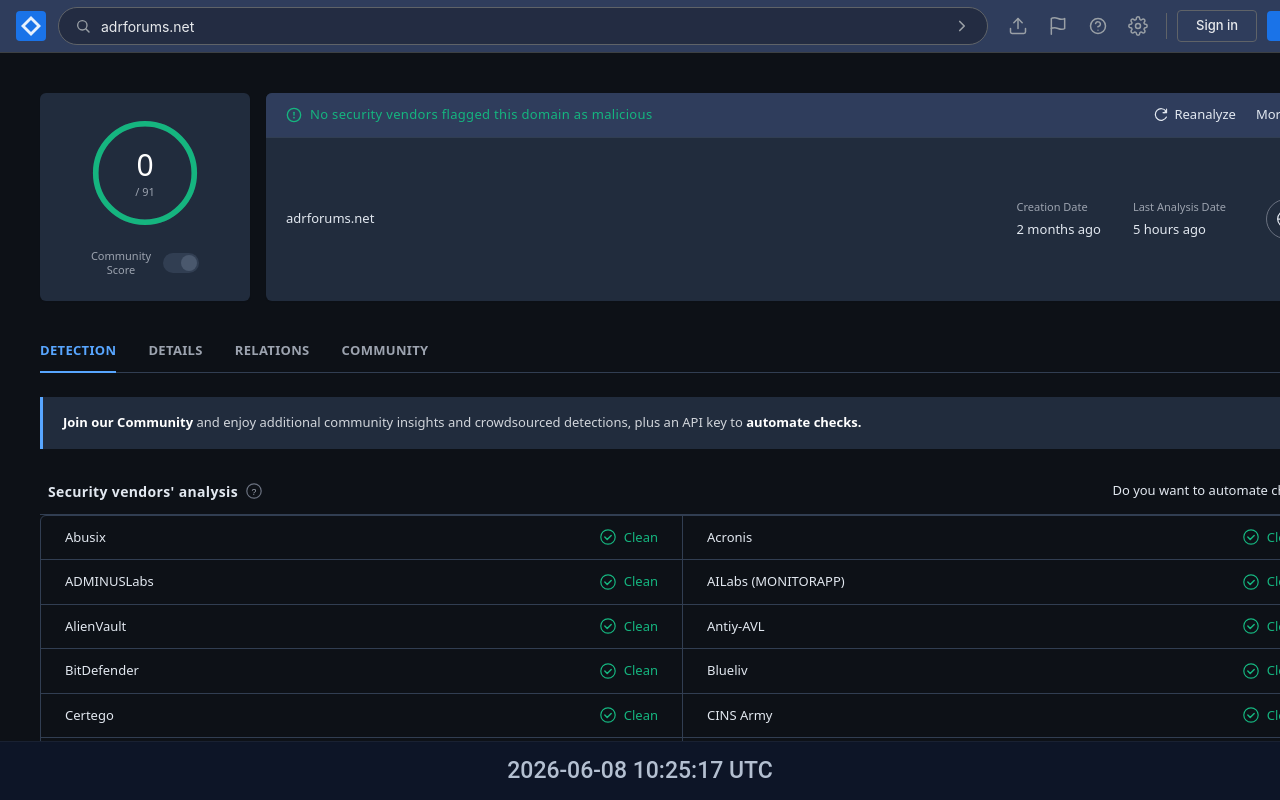
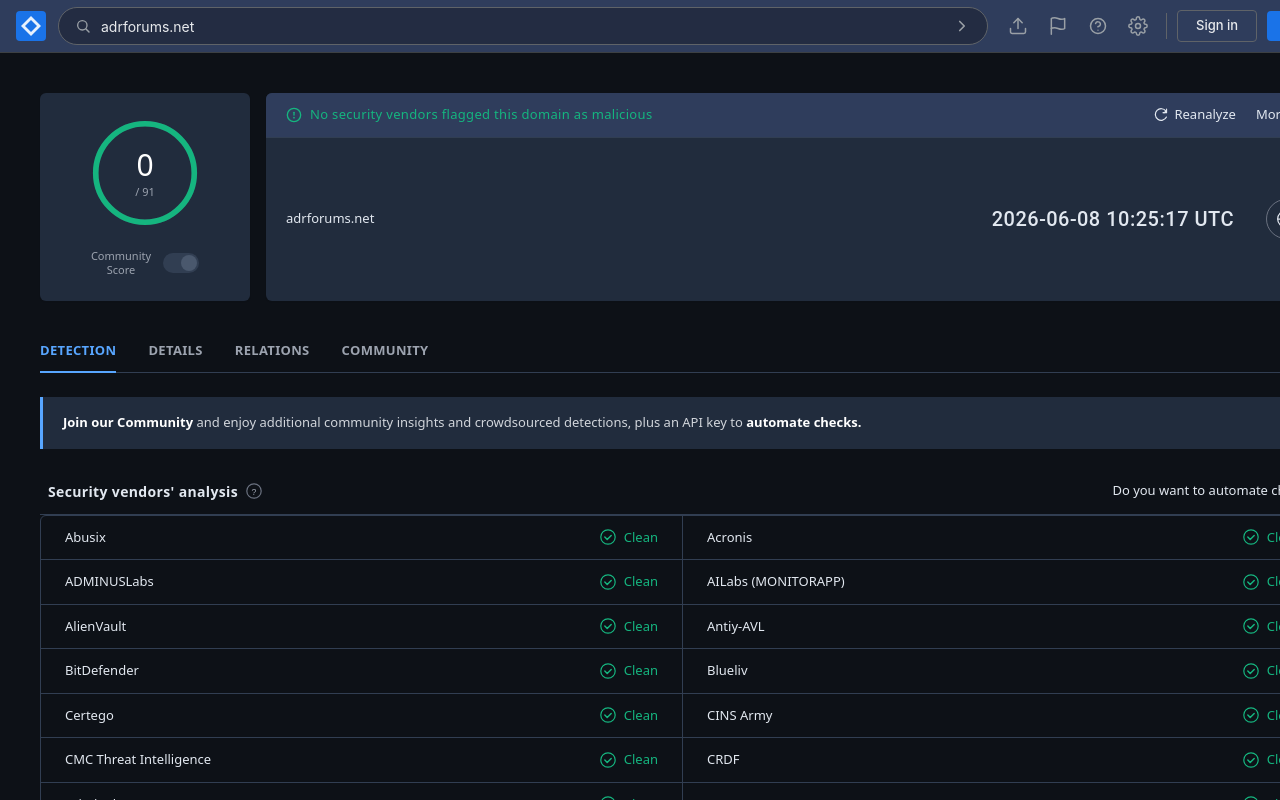
Before and after one commit to RaselMridha792/virus-total-dan6, a Next.js app: page / in a window 1280 px wide. Shown: the top 800 px of the page. Built offline with nearby package versions, Linux system fonts and the light colour scheme.

Commit message:
add timer uper section of my page

```diff
--- a/app/page.tsx
+++ b/app/page.tsx
@@ -3,7 +3,7 @@
 import SearchHeader from "@/components/SearchHeader";
 import DateInfoCards from "@/components/DateInfoCards";
 import DomainReportMock from "@/components/DomainReportMock";
-import TimestampFooter from "@/components/TimestampFooter";
+// import TimestampFooter from "@/components/TimestampFooter";
 
 export default function Home() {
   const [domain, setDomain] = useState("adrforums.net");
@@ -13,7 +13,7 @@
       <SearchHeader domain={domain} onSearch={setDomain} />
       <DateInfoCards domain={domain} />
       <DomainReportMock domain={domain} />
-      <TimestampFooter />
+      {/* <TimestampFooter /> */}
     </div>
   );
 }
--- a/components/DateInfoCards.tsx
+++ b/components/DateInfoCards.tsx
@@ -1,25 +1,60 @@
 "use client";
+import { useEffect, useRef, useState } from "react";
 
 interface DateInfoCardsProps {
   domain: string;
 }
 
+// 🕒 UTC Time Helpers (আপনার ফুটার থেকে নেওয়া)
+function getUTCString(): string {
+  const now = new Date();
+  const y = now.getUTCFullYear();
+  const mo = String(now.getUTCMonth() + 1).padStart(2, "0");
+  const d = String(now.getUTCDate()).padStart(2, "0");
+  const h = String(now.getUTCHours()).padStart(2, "0");
+  const mi = String(now.getUTCMinutes()).padStart(2, "0");
+  const s = String(now.getUTCSeconds()).padStart(2, "0");
+  return `${y}-${mo}-${d} ${h}:${mi}:${s} UTC`;
+}
+
+function toPickerFormat(val: string): string {
+  try {
+    return val.replace(" UTC", "").replace(" ", "T").slice(0, 16);
+  } catch {
+    return "";
+  }
+}
+
+function fromPickerFormat(val: string): string {
+  if (!val) return "";
+  const [date, time] = val.split("T");
+  return `${date} ${time}:00 UTC`;
+}
+
 export default function DateInfoCards({ domain }: DateInfoCardsProps) {
+  const [value, setValue] = useState("");
+  const pickerRef = useRef<HTMLInputElement>(null);
+
+  useEffect(() => {
+    setValue(getUTCString());
+  }, []);
+
+  const handleClick = () => {
+    pickerRef.current?.showPicker?.();
+    pickerRef.current?.focus();
+  };
+
   return (
-    <div className="w-full  mx-auto px-10 my-10 font-sans">
+    <div className="w-full mx-auto px-10 my-10 font-sans">
 
-      {/* 🚀 Main Container with Gap between Left and Right Cards */}
+      {/* 🚀 Main Container */}
       <div className="flex flex-col md:flex-row gap-4">
 
         {/* 🟢 LEFT CARD: Score Card */}
         <div className="bg-[#212c3d] rounded-md p-6 flex flex-col items-center justify-center min-w-[210px] shadow-sm">
-
-          {/* Progress Circle */}
           <div className="relative w-28 h-28 flex flex-col items-center justify-center mb-5">
             <svg className="absolute inset-0 w-full h-full transform -rotate-90" viewBox="0 0 100 100">
-              {/* Background Track */}
               <circle cx="50" cy="50" r="44" fill="none" stroke="#313e52" strokeWidth="5" />
-              {/* Green Progress Track */}
               <circle
                 cx="50" cy="50" r="44"
                 fill="none"
@@ -34,12 +69,10 @@
             <div className="text-gray-400 text-[11px] font-medium relative z-10 mt-1">/ 91</div>
           </div>
 
-          {/* Bottom Labels & Toggle */}
           <div className="flex items-center gap-3">
             <div className="text-gray-400 text-[11px] text-center leading-tight">
               Community<br />Score
             </div>
-            {/* Small Toggle Switch */}
             <div className="w-9 h-5 bg-[#313e52] rounded-full flex items-center justify-end px-0.5 cursor-pointer">
               <div className="w-4 h-4 bg-[#4a586d] rounded-full"></div>
             </div>
@@ -49,10 +82,9 @@
         {/* 🔵 RIGHT CARD: Information Card */}
         <div className="flex-1 flex flex-col bg-[#212c3d] rounded-md overflow-hidden shadow-sm">
 
-          {/* Top Row: Alert & Actions (Lighter Background) */}
+          {/* Top Row: Alert & Actions */}
           <div className="bg-[#2F3D5C] px-5 py-3 flex items-center justify-between border-b border-[#313e52]">
             <div className="flex items-center gap-2">
-              {/* Info Icon (i) */}
               <svg width="16" height="16" viewBox="0 0 24 24" fill="none" className="text-[#15b57f] shrink-0">
                 <circle cx="12" cy="12" r="10" stroke="currentColor" strokeWidth="2"/>
                 <line x1="12" y1="16" x2="12.01" y2="16" stroke="currentColor" strokeWidth="2.5" strokeLinecap="round"/>
@@ -64,14 +96,12 @@
             </div>
 
             <div className="flex items-center gap-5">
-              {/* Reanalyze Button */}
               <button className="flex items-center gap-1.5 text-[#e2e8f0] hover:text-white text-[13px] font-medium transition-colors">
                 <svg width="14" height="14" viewBox="0 0 24 24" fill="none" stroke="currentColor" strokeWidth="2">
                   <path d="M21.5 2v6h-6M21.34 15.57a10 10 0 1 1-.92-10.27l-3.27 3.27" strokeLinecap="round" strokeLinejoin="round"/>
                 </svg>
                 Reanalyze
               </button>
-              {/* More Button */}
               <button className="flex items-center gap-1 text-[#e2e8f0] hover:text-white text-[13px] font-medium transition-colors">
                 More
                 <svg width="14" height="14" viewBox="0 0 24 24" fill="none" stroke="currentColor" strokeWidth="2">
@@ -81,7 +111,7 @@
             </div>
           </div>
 
-          {/* Bottom Row: Domain & Dates */}
+          {/* Bottom Row: Domain & Repositioned Timestamp */}
           <div className="px-5 py-6 flex flex-col md:flex-row md:items-center justify-between flex-1">
 
             {/* Domain Name */}
@@ -89,28 +119,49 @@
               {domain}
             </div>
 
-            {/* Dates & Icon Group */}
-            <div className="flex items-center gap-8">
+            {/* 🛠️ REPOSITIONED SECTION: Replaced old dates with interactive timestamp */}
+            <div className="flex items-center gap-6 relative">
 
-              <div id="creation-date-block" className="flex flex-col">
-                <span className="text-gray-400 text-[11px] mb-1">Creation Date</span>
-                <span className="text-[#e2e8f0] text-[13px]">2 months ago</span>
+              <div className="relative">
+                {/* Clickable Timestamp Text (ক্লায়েন্ট যেখানে মার্ক করেছেন সেখানে বসানো হয়েছে) */}
+                <div
+                  onClick={handleClick}
+                  className="text-[#e2e8f0] text-[20px] font-medium tracking-wide cursor-pointer hover:text-white transition-colors"
+                  style={{ fontFamily: "Roboto, monospace, Arial, sans-serif" }}
+                >
+                  {value}
+                </div>
+
+                {/* Hidden Date Picker triggered by text click */}
+                <input
+                  ref={pickerRef}
+                  type="datetime-local"
+                  value={toPickerFormat(value)}
+                  onChange={(e) => {
+                    if (e.target.value) {
+                      setValue(fromPickerFormat(e.target.value));
+                    }
+                  }}
+                  style={{
+                    position: "absolute",
+                    top: 0,
+                    left: 0,
+                    opacity: 0,
+                    width: "100%",
+                    height: "100%",
+                    pointerEvents: "none",
+                    zIndex: -1,
+                  }}
+                />
               </div>
 
-              <div id="last-analysis-date-block" className="flex flex-col">
-                <span className="text-gray-400 text-[11px] mb-1">Last Analysis Date</span>
-                {/* 5 hours ago as per your new screenshot */}
-                <span className="text-[#e2e8f0] text-[13px]">5 hours ago</span>
-              </div>
-
-              {/* VirusTotal Specific Globe/Link Icon */}
+              {/* VirusTotal Globe/Link Icon */}
               <div className="w-10 h-10 rounded-full border border-gray-500 bg-[#212c3d] flex items-center justify-center shrink-0 ml-2 relative">
                 <svg width="20" height="20" viewBox="0 0 24 24" fill="none" stroke="#e2e8f0" strokeWidth="1.5">
                    <circle cx="12" cy="12" r="10" />
                    <path d="M2 12h20" />
                    <path d="M12 2a15.3 15.3 0 0 1 4 10 15.3 15.3 0 0 1-4 10 15.3 15.3 0 0 1-4-10 15.3 15.3 0 0 1 4-10z" />
                 </svg>
-                {/* Small overlay link icon to match screenshot exactly */}
                 <div className="absolute -bottom-1 -right-1 bg-[#212c3d] rounded-full p-0.5">
                   <svg width="12" height="12" viewBox="0 0 24 24" fill="none" stroke="#e2e8f0" strokeWidth="2">
                     <path d="M10 13a5 5 0 0 0 7.54.54l3-3a5 5 0 0 0-7.07-7.07l-1.72 1.71"></path>
```
